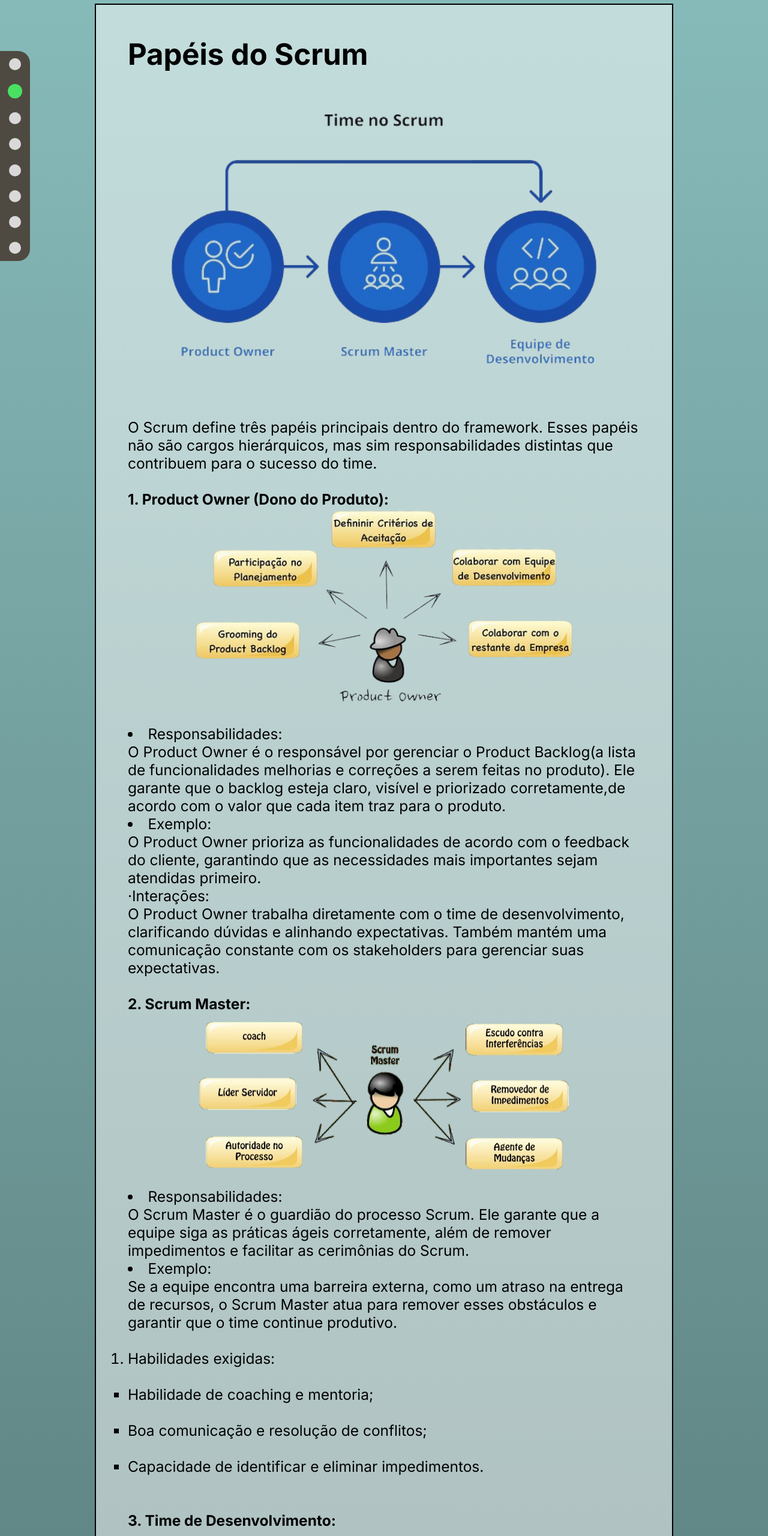
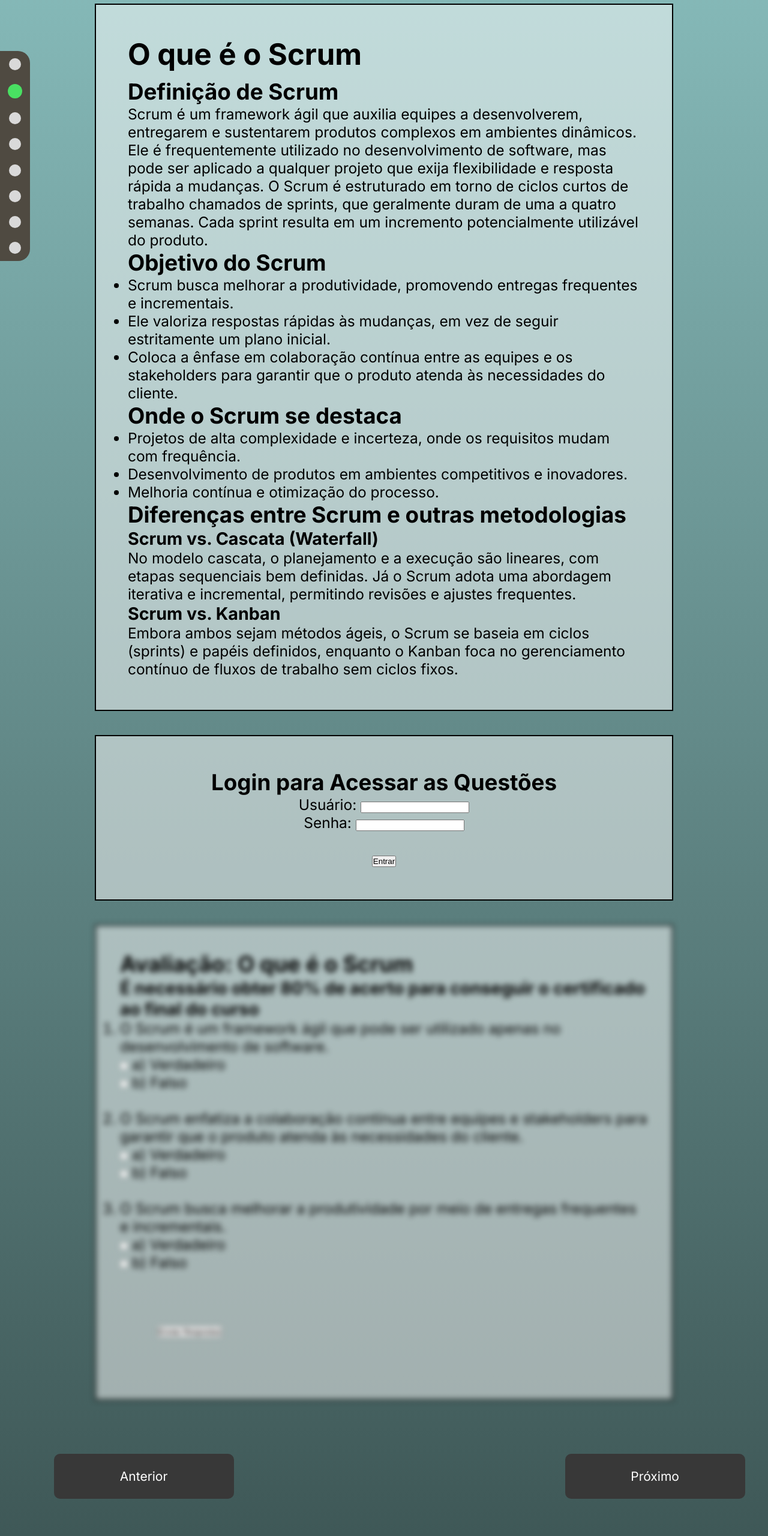
Before and after one commit to Capydev-jac/Capydev, a plain HTML site: page src/pag2.html in a window 1280 px wide. Shown: the part 140-2700 px from the top of the page at 60% size. Drawn offline with Linux system fonts and the light colour scheme.

Commit message:
Update pag2.html

```diff
--- a/src/pag2.html
+++ b/src/pag2.html
@@ -23,7 +23,7 @@
             margin-top: 20px;
         }
         </style>
-    <title>Papeís do Scrum</title>
+    <title>O que é o Scrum</title>
 
 
 </head>
@@ -43,77 +43,42 @@
         <a href="pag8.html" class="circulo" title=" Vantagens do Scrum"></a> <!--Incerir link-->
     </div>
     <div class="quadrado-pag3">
-        <div class="bloco-conteudo">
-            <h1>Papéis do Scrum</h1>
+        <h1>O que é o Scrum</h1>
+        <div>
+            <h2>Definição de Scrum</h2>
+            <p>
+                Scrum é um framework ágil que auxilia equipes a desenvolverem, entregarem e sustentarem produtos complexos em ambientes dinâmicos. Ele é frequentemente utilizado no desenvolvimento de software, mas pode ser aplicado a qualquer projeto que exija flexibilidade e resposta rápida a mudanças. O Scrum é estruturado em torno de ciclos curtos de trabalho chamados de sprints, que geralmente duram de uma a quatro semanas. Cada sprint resulta em um incremento potencialmente utilizável do produto.
+            </p>
         </div>
-        <img src="imagem/papeis-do-time-scrum.png" , width="100%">
-        <div class="bloco-conteudo-pag3">
-            <br>O Scrum define três papéis principais dentro do framework. Esses papéis não são cargos hierárquicos, mas
-            sim responsabilidades distintas que contribuem para o sucesso do time.
-            </br><br>
+        <div>
+            <h2>Objetivo do Scrum</h2>
+            <ul >
+                <li type="disc">Scrum busca melhorar a produtividade, promovendo entregas frequentes e incrementais.</li>
+                <li type="disc">Ele valoriza respostas rápidas às mudanças, em vez de seguir estritamente um plano inicial.</li>
+                <li type="disc">Coloca a ênfase em colaboração contínua entre as equipes e os stakeholders para garantir que o produto atenda às necessidades do cliente.</li>
+            </ul>
+        </div>
+        <div>
+            <h2>Onde o Scrum se destaca</h2>
+            <ul >
+                <li type="disc">Projetos de alta complexidade e incerteza, onde os requisitos mudam com frequência.</li>
+                <li type="disc">Desenvolvimento de produtos em ambientes competitivos e inovadores.</li>
+                <li type="disc">Melhoria contínua e otimização do processo.</li>
+            </ul>
+        </div>
+        <div>
+            <h2>Diferenças entre Scrum e outras metodologias</h2>
+            <h3>Scrum vs. Cascata (Waterfall)</h3>
+            <p>
+                No modelo cascata, o planejamento e a execução são lineares, com etapas sequenciais bem definidas. Já o Scrum adota uma abordagem iterativa e incremental, permitindo revisões e ajustes frequentes.
+            </p>
+            <h3>Scrum vs. Kanban</h3>
+            <p>
+                Embora ambos sejam métodos ágeis, o Scrum se baseia em ciclos (sprints) e papéis definidos, enquanto o Kanban foca no gerenciamento contínuo de fluxos de trabalho sem ciclos fixos.
+            </p>
+        </div>
 
-            <strong>1. Product Owner (Dono do Produto):</strong>
-            <center>
-                <img src="imagem/pio.png" , width="75%">
-            </center>
-            <li>Responsabilidades:</li>
-            O Product Owner é o responsável por gerenciar o Product Backlog(a lista de funcionalidades melhorias e
-            correções a serem feitas no produto). Ele garante que o backlog esteja claro, visível e priorizado
-            corretamente,de acordo com o valor que cada item traz para o produto.
-            <br>
-            <li>Exemplo:</li>
-            <p> O Product Owner prioriza as funcionalidades de acordo com o feedback do cliente, garantindo que as
-                necessidades
-                mais importantes sejam atendidas primeiro.
-                <br> ·Interações:<br>
-                O Product Owner trabalha diretamente com o time de desenvolvimento, clarificando dúvidas e alinhando
-                expectativas. Também mantém uma comunicação constante com os stakeholders para gerenciar suas
-                expectativas.
 
-                <br><br>
-                <strong> 2. Scrum Master:</strong>
-                <center>
-                    <img src="imagem/-Scrum-Master.png" , width="75%">
-                </center>
-                <li>Responsabilidades:
-                </li>
-                O Scrum Master é o guardião do processo Scrum. Ele garante que a equipe siga as práticas ágeis
-                corretamente,
-                além de remover impedimentos e facilitar as cerimônias do Scrum.
-                <li> Exemplo:
-                </li>
-                Se a equipe encontra uma barreira externa, como um atraso na entrega de recursos, o Scrum Master atua
-                para
-                remover esses obstáculos e garantir que o time continue produtivo.
-            <ol><br>
-
-                <li type="1">Habilidades exigidas:</li><br>
-                <li type="square"> Habilidade de coaching e mentoria; </li><br>
-                <li type="square"> Boa comunicação e resolução de conflitos;</li><br>
-                <li type="square"> Capacidade de identificar e eliminar impedimentos.</li>
-            </ol>
-        </div>
-        <br><br>
-        <strong>3. Time de Desenvolvimento:</strong>
-        <center>
-            <img src="imagem/time.png" , width="75%" ,>
-        </center>
-        <p>
-            <li>Composição:</li>
-        <p> O time de desenvolvimento é multifuncional e auto-organizável. Isso significa que todos os membros
-            do time têm as habilidades necessárias para entregar o incremento de produto e são responsáveis por
-            organizar o
-            própriotrabalho.
-            <li>Exemplo:</li.><br>
-                Um desenvolvedor pode, além de escrever código, revisar o trabalho de outro colega ou ajudar na
-                criação de testes automáticos.
-            <li>Características-chave:</li>
-        <p>
-        <ol>
-            <li type="square"> Colaboração e comunicação constantes;</li>
-            <li type="square"> Auto-organização;</li>
-            <li type="square"> Foco na entrega de valor.</li>
-        </ol>
     </div>
   <!-- Formulário de login -->
     <div id="login-form" class="quadrado-pag3">
@@ -134,35 +99,33 @@
 <div id="questao-container" class="blur">
     <div class="quadrado-questao">
         <div class="bloco-conteudo">
-            <h2>Avaliação: Papeis do SCRUM</h2>
+            <h2>Avaliação: O que é o Scrum</h2>
             <h3>É necessário obter 80% de acerto para conseguir o certificado ao final do curso</h3>
             <form id="questao-form">
                 <ol type="1">
-                    <li type="1">O Scrum define três papéis principais que são cargos hierárquicos dentro do framework.</li>
+                    <li type="1">O Scrum é um framework ágil que pode ser utilizado apenas no desenvolvimento de software.</li>
                     <input type="radio" name="questao1" id="questao1" value="verdadeiro">
                     <label for="questao1">a) Verdadeiro</label><br>
                     <input type="radio" name="questao1" id="questao2" value="falso">
                     <label for="questao2">b) Falso</label>
+                    <br>
+                    <br>
 
-                    <br>
-                    <li type="1"> O Product Owner é responsável por gerenciar o Product Backlog, garantindo que esteja
-                    claro e priorizado.<br>
+                    <li type="1">O Scrum enfatiza a colaboração contínua entre equipes e stakeholders para garantir que o produto atenda às necessidades do cliente.</li>
                     <input type="radio" name="questao2" id="questao3" value="verdadeiro">
                     <label for="questao3">a) Verdadeiro</label><br>
                     <input type="radio" name="questao2" id="questao4" value="falso">
                     <label for="questao4">b) Falso</label>
                     <br>
-                 </li><br>
-                 <li type="1"> Os membros do time de desenvolvimento são responsáveis apenas por suas próprias
-                    tarefas e não colaboram entre si.<br>
+                    <br>
+
+                    <li type="1"> O Scrum busca melhorar a produtividade por meio de entregas frequentes e incrementais.</li>
                     <input type="radio" name="questao3" id="questao5" value="verdadeiro">
                     <label for="questao5">a) Verdadeiro</label><br>
                     <input type="radio" name="questao3" id="questao6" value="falso">
                     <label for="questao6">b) Falso</label>
-                 </li>
-
                 </ol>
-                </li> <br>
+                <br>
                 <div class="botao">
                 <button  type="submit" id="submit-questao">Enviar Respostas</button>
                 </div>
@@ -180,7 +143,7 @@
             </div>
         </div>
     </div>
-    <script src="js/script02.js"> </script>
+    <script src="js/script02.js"></script>
 
 
 </body>
```
Lines whose indentation alone changed are shown as unchanged.
